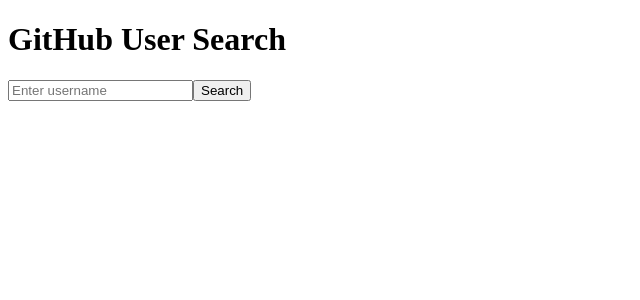
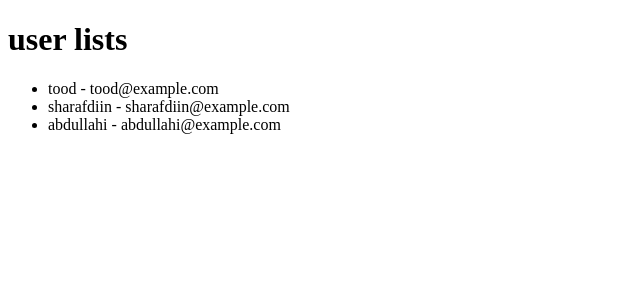
Before and after one commit to abdullahi911/dugsiiye-react-projects, a React (Vite) app: page / in a window 1280 px wide. Shown: the top 300 px of the page, without its empty margins (0-640 px from the left). Built offline with nearby package versions, Linux system fonts and the light colour scheme.

Commit message:
submitting project 9

```diff
--- a/src/App.jsx
+++ b/src/App.jsx
@@ -1,12 +1,12 @@
 import useState from "react"
-import Gitfetch from "./apifetch.jsx";
+import UserList from "./userlist";
 
 function App() {
 
 
   return (
     <div>
-      <Gitfetch />
+      <UserList />
 
 
 
--- /dev/null
+++ b/src/userlist.jsx
@@ -0,0 +1,22 @@
+import React, { useState } from 'react';
+const UserList = () => {
+  const [users, setUsers] = useState([
+    { id: 1, name: 'tood', email: 'tood@example.com' },
+{ id: 2, name: 'sharafdiin', email: 'sharafdiin@example.com' },
+    { id: 3, name: 'abdullahi', email: 'abdullahi@example.com' }
+  ]);
+  return (
+    <>
+    <h1>user lists</h1>
+    <ul>
+      {users.map(user => (
+        <li key={user.id}>
+          {user.name} - {user.email}
+        </li>
+      ))}
+    </ul>
+    </>
+
+  )
+}
+export default UserList;
```
Also changed, not shown: exercise images/exercise9.png (added).
